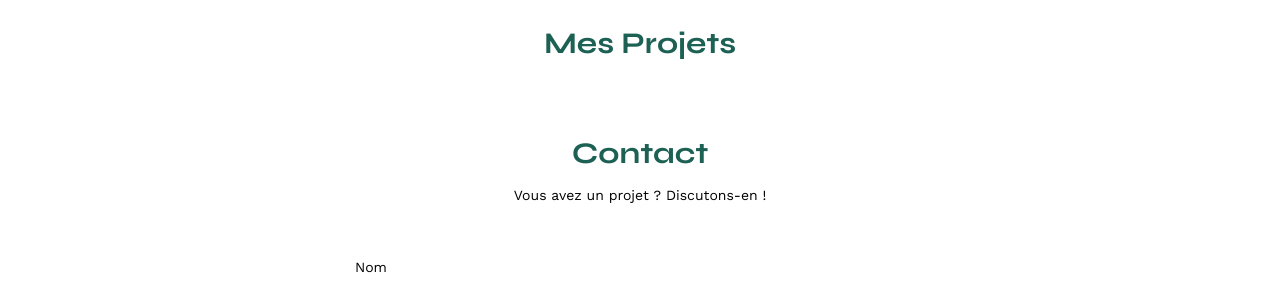
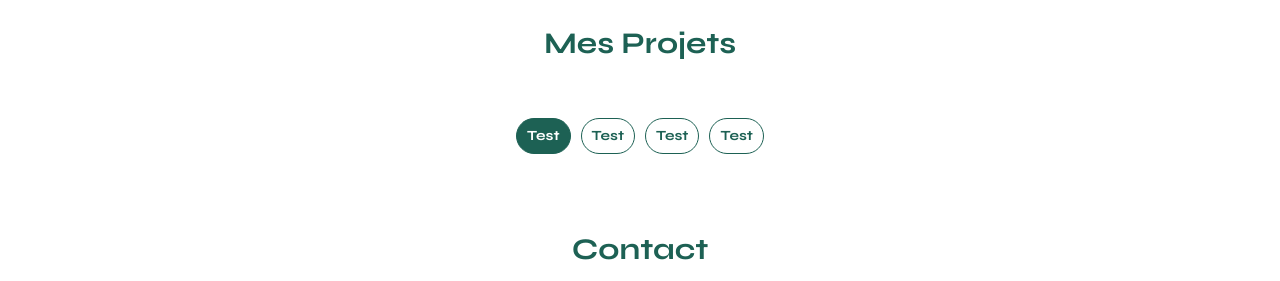
Before and after one commit to GillanCodes/Portfolio-sophie-bluel, a plain HTML site: page FrontEnd/index.html in a window 1280 px wide. Shown: the part 507-788 px from the top of the page. Drawn offline with nearby package versions, Linux system fonts and the light colour scheme; no server answers.

Commit message:
feat: added style for categories

```diff
--- a/FrontEnd/assets/style.css
+++ b/FrontEnd/assets/style.css
@@ -185,3 +185,33 @@ footer nav ul {
 	justify-content: flex-end;
 	margin: 2em
 }
+
+/* Categories */
+.categories
+{
+	display: flex;
+	justify-content: center;
+	align-items: center;
+
+	gap: 10px;
+	padding: 30px;
+}
+
+.categories .category
+{
+	color: rgba(29, 97, 84, 1);
+	border: 1px solid rgba(29, 97, 84, 1);
+	border-radius: 60px;
+	padding: 10px;
+
+	font-family: 'Syne';
+
+	cursor: pointer;
+}
+
+.categories .category:hover,
+.categories .category.active
+{
+	background-color: rgba(29, 97, 84, 1);
+	color: white;
+}
--- a/FrontEnd/index.html
+++ b/FrontEnd/index.html
@@ -38,6 +38,13 @@
 	</section>
 	<section id="portfolio">
 		<h2>Mes Projets</h2>
+		<div class="categories" id="categories">
+			<!-- Categories will load with JS -->
+			<p class="category active">Test</p>
+			<p class="category">Test</p>
+			<p class="category">Test</p>
+			<p class="category">Test</p>
+		</div>
 		<div class="gallery" id="gallery">
 			<!-- Works will load here with JS -->
 		</div>
```
